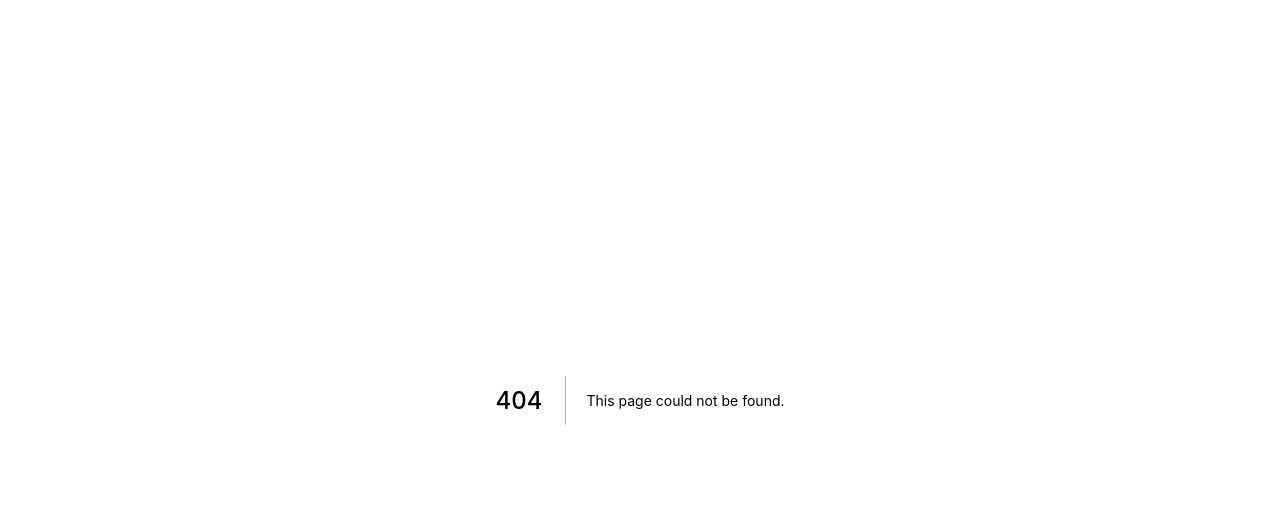
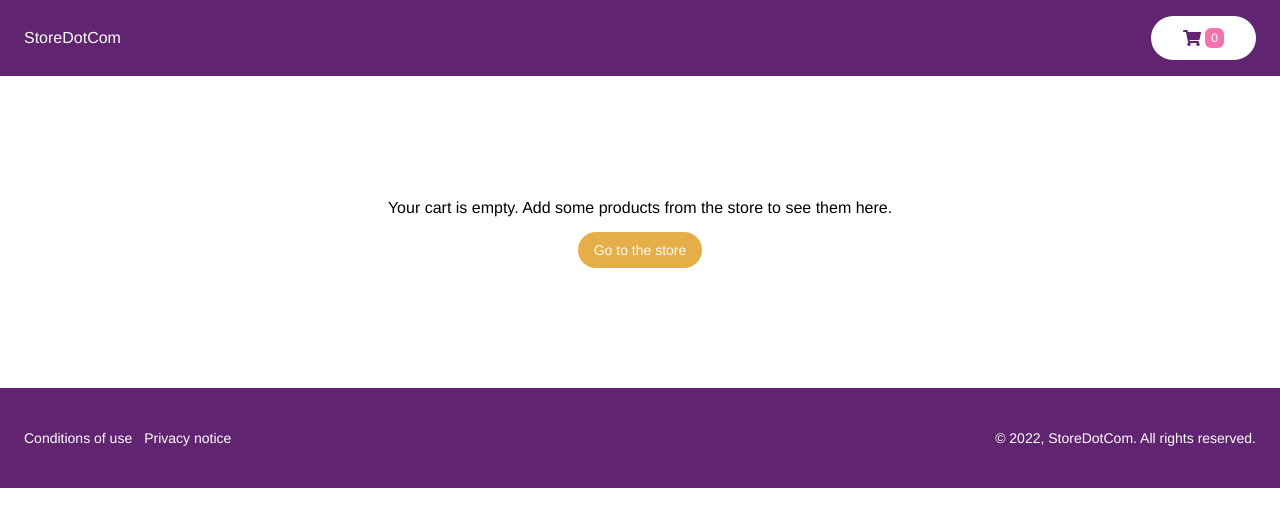
Before and after one commit to yujihayashi/checkout-frontend, a Next.js app: page /cart in a window 1280 px wide. Before the commit this address had no page. Shown: the top 526 px of the page. Built offline with nearby package versions, Linux system fonts and the light colour scheme; a web font is replaced by a local one.

Commit message:
wip cart page

```diff
--- a/src/components/layout/checkout.layout.tsx
+++ b/src/components/layout/checkout.layout.tsx
@@ -1,11 +1,22 @@
-import React from "react";
+import React, { useEffect } from "react";
 import { PropsType } from "config/types";
 import Footer from "./inc/footer.inc";
 import Header from "./inc/header.inc";
 
 import globalStyles from "@/styles/layout/Global.module.scss";
+import { useAppSelector } from "@/config/hooks";
+import { getProducts } from "@/store/cart.store";
+import Router from "next/router";
 
 export default function CheckoutLayout({ children }: PropsType) {
+    const products = useAppSelector(getProducts)
+
+    useEffect(() => {
+        if (products.length < 1) {
+            Router.push("/cart")
+        }
+    }, [])
+
     return (
         <>
             <Header />
--- a/src/components/layout/inc/header.inc.tsx
+++ b/src/components/layout/inc/header.inc.tsx
@@ -7,17 +7,24 @@ import Tag from '@/components/interface/tag'
 import Button from '@/components/interface/button'
 import { FontAwesomeIcon } from '@fortawesome/react-fontawesome'
 import { faShoppingCart } from '@fortawesome/free-solid-svg-icons'
+import { useEffect, useState } from 'react'
 
 export default function Header({ handleCart, isCartOpen, cart }: { handleCart?: any, isCartOpen?: boolean, cart?: boolean }) {
+    const [counter, setCounter] = useState(0)
+    // get the products from redux
+    const productLength = useAppSelector(getCounter);
 
-    // get the products from redux
-    const counter = useAppSelector(getCounter);
+    // to avoid the hydration warning with the js-cookie
+    useEffect(() => {
+        setCounter(productLength)
+    }, [productLength])
+
     return (
         <div className="bg-primary text-white">
             <div className="container mx-auto px-6 py-4 flex justify-between items-center">
                 <span><Link href="/"><a title="Go back to homepage">StoreDotCom</a></Link></span>
                 {cart && <div className="relative">
-                    <Button onClick={(e) => { e.preventDefault(); handleCart(!isCartOpen) }} id="cart-button" color="primary-inverse"><><FontAwesomeIcon icon={faShoppingCart} /> <Tag>{counter.toString()}</Tag></></Button>
+                    <Button onClick={(e) => { e.preventDefault(); handleCart(!isCartOpen) }} id="cart-button" color="primary-inverse"><><FontAwesomeIcon icon={faShoppingCart} /> <Tag>{counter}</Tag></></Button>
                     <Cart isCartOpen={isCartOpen} handleCart={handleCart} />
                 </div>}
             </div>
--- a/src/config/types.ts
+++ b/src/config/types.ts
@@ -36,7 +36,7 @@ export type ProductType = {
 }
 
 export interface PropsType {
-    children?: JSX.Element | JSX.Element[] | string,
+    children?: JSX.Element | JSX.Element[] | string | number,
     onClick?: MouseEventHandler<HTMLButtonElement>,
     [key: string]: any
 }
--- a/src/helpers/cookie.helper.ts
+++ b/src/helpers/cookie.helper.ts
@@ -14,5 +14,5 @@ export const getCookie = (key: string): ProductType[] => {
 }
 
 export const setCookie = (key: string, value: string | object) => {
-    jsCookie.set(key, JSON.stringify(value))
+    jsCookie.set(key, JSON.stringify(value), { expires: 2 })
 }
--- /dev/null
+++ b/src/pages/cart.tsx
@@ -0,0 +1,14 @@
+import StoreLayout from "@/components/layout/store.layout";
+import Link from "next/link";
+import buttonStyles from "@/styles/components/Button.module.scss"
+
+export default function CartPage() {
+    return (<StoreLayout>
+        <div className="py-20 text-center">
+            <p className="mb-3">
+                Your cart is empty. Add some products from the store to see them here.
+            </p>
+            <Link href="/"><a className={`${buttonStyles['secondary']} ${buttonStyles['sm']}`}>Go to the store</a></Link>
+        </div>
+    </StoreLayout>)
+}
--- a/src/store/cart.store.ts
+++ b/src/store/cart.store.ts
@@ -4,14 +4,14 @@ import type { AppState } from '@/config/store'
 import { ProductType } from '@/config/types'
 import { getCookie, setCookie } from '@/helpers/cookie.helper';
 
-const CARD = "CARD";
+const CART = "CART";
 
 export interface CartState {
     products: ProductType[]
 }
 
 const initialState: CartState = {
-    products: getCookie(CARD) || [] // get cart from cookie
+    products: getCookie(CART) || [] // get cart from cookie
 }
 
 export const cartSlice = createSlice({
@@ -31,13 +31,13 @@ export const cartSlice = createSlice({
             state.products = [...products, action.payload]
 
             // set cart to cookie
-            setCookie(CARD, state.products)
+            setCookie(CART, state.products)
 
         },
         removeProduct: (state, action: PayloadAction<number>) => {
             state.products = state.products.filter((p, i) => i !== action.payload);
             // update the cart to cookie
-            setCookie(CARD, state.products)
+            setCookie(CART, state.products)
         }
     },
 })
@@ -47,8 +47,9 @@ export const { addProduct, removeProduct } = cartSlice.actions
 // The function below is called a selector and allows us to select a value from
 // the state. Selectors can also be defined inline where they're used instead of
 // in the slice file. For example: `useSelector((state: RootState) => state.counter.value)`
-export const getProducts = (state: AppState) => state.cart.products
+export const getProducts = ({ cart }: AppState) => cart.products
 export const getTotal = ({ cart }: AppState) => parseFloat(cart.products.reduce((result, cartItem) => result + cartItem.price, 0).toFixed(2));
+// export const getCounter = ({ cart }: AppState) => cart.products.length
 export const getCounter = ({ cart }: AppState) => cart.products.length
 
 export default cartSlice.reducer
```
Also changed, not shown: src/components/layout/store.layout.tsx (line endings or trailing spaces).
